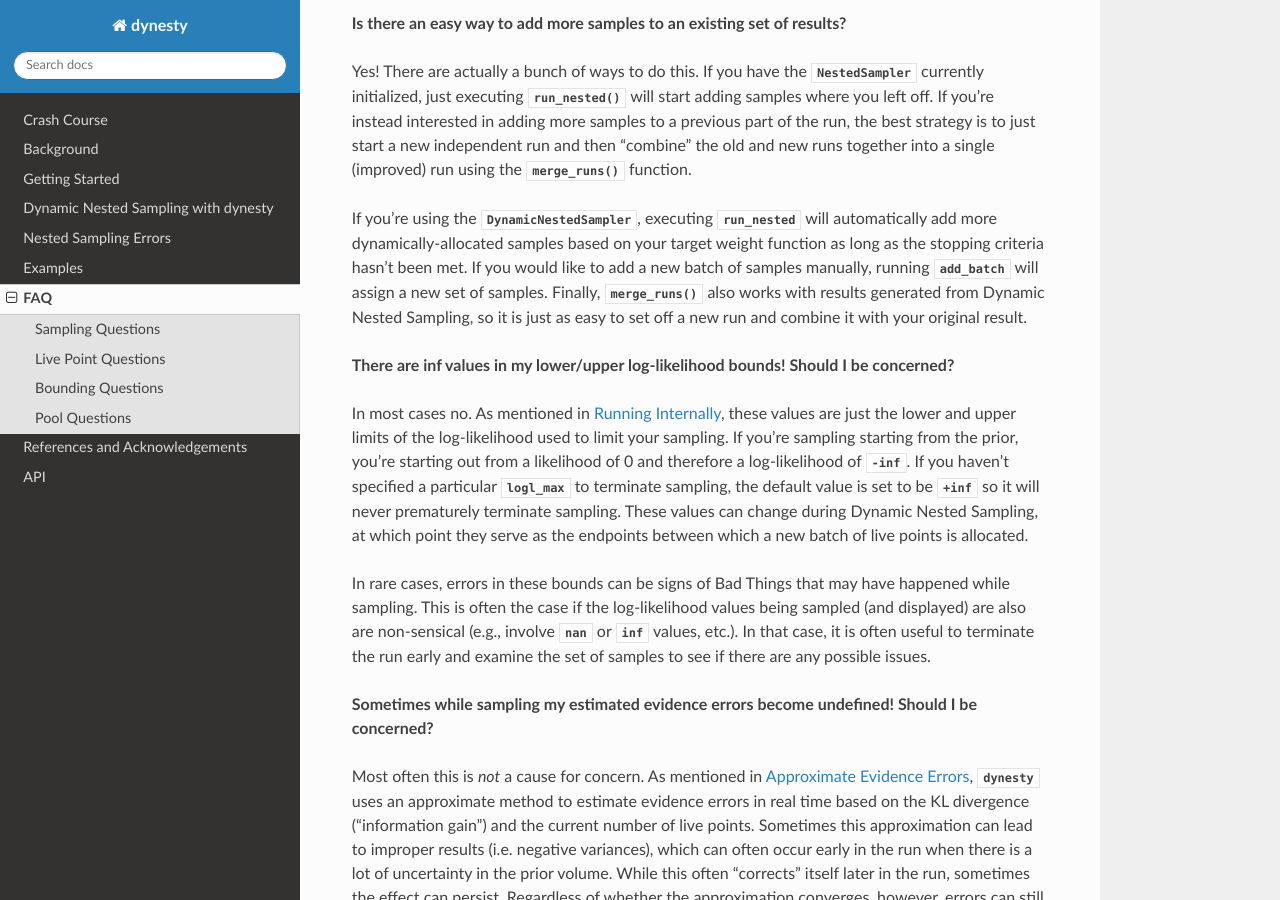
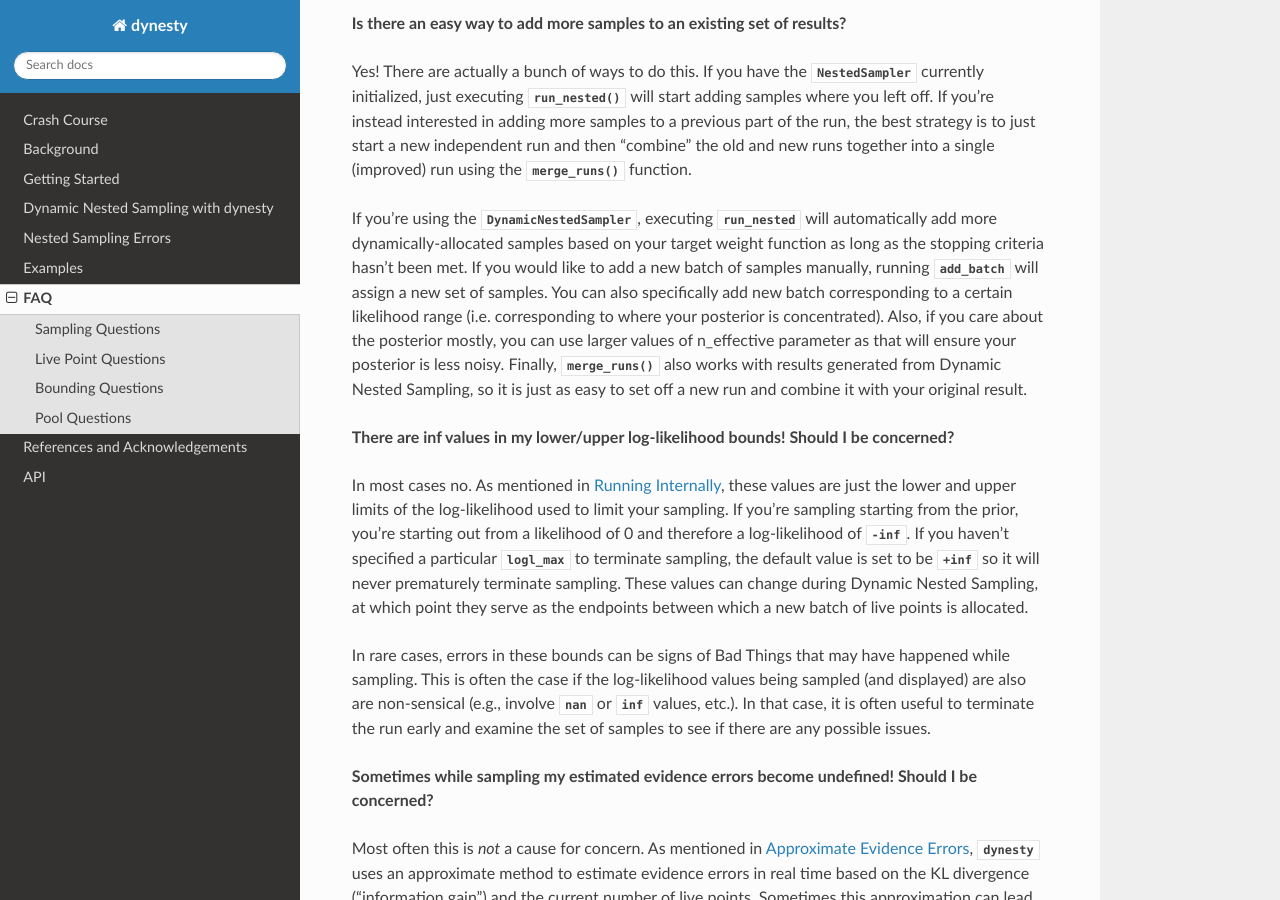
Before and after one commit to joshspeagle/dynesty, a Sphinx documentation site: the page built from docs/source/faq.rst, in a window 1280 px wide and 900 px high, scrolled down 857 px. Built offline with Sphinx 7.4.7 and the Read the Docs theme 2.0.0, drawn with Linux system fonts in a browser that asks for light colours; the version number could not be read and is left out.

Commit message:
update the FAQ a bit

```diff
--- a/docs/source/faq.rst
+++ b/docs/source/faq.rst
@@ -54,6 +54,10 @@ automatically add more dynamically-allocated samples based on your
 target weight function as long as the stopping criteria hasn't been met.
 If you would like to add a new batch of samples manually,
 running `add_batch` will assign a new set of samples.
+You can also specifically add new batch corresponding to a certain likelihood
+range (i.e. corresponding to where your posterior is concentrated).
+Also, if you care about the posterior mostly, you can use larger values of
+n_effective parameter as that will ensure your posterior is less noisy.
 Finally, :meth:`~dynesty.utils.merge_runs` also works with results generated
 from Dynamic Nested Sampling, so it is just as easy to set off a new run and
 combine it with your original result.
@@ -140,7 +144,7 @@ exceptions. If you are instead deriving expansion factors from bootstrapping,
 it's possible you're experiencing severe Monte Carlo noise (see
 :ref:`Bounding Questions`). You could try to resolve this by either using
 more live points or switching to an alternate sampling method less sensitive
-to the size of the bounding distributions such as `'rwalk'` or `'slice'`.
+to the size of the bounding distributions such as `'rwalk'` or `'rslice'`.
 
 If sampling progresses efficiently after the first bounding update (i.e. when
 `bound > 0`) for the majority of the run but becomes substantially less
```
